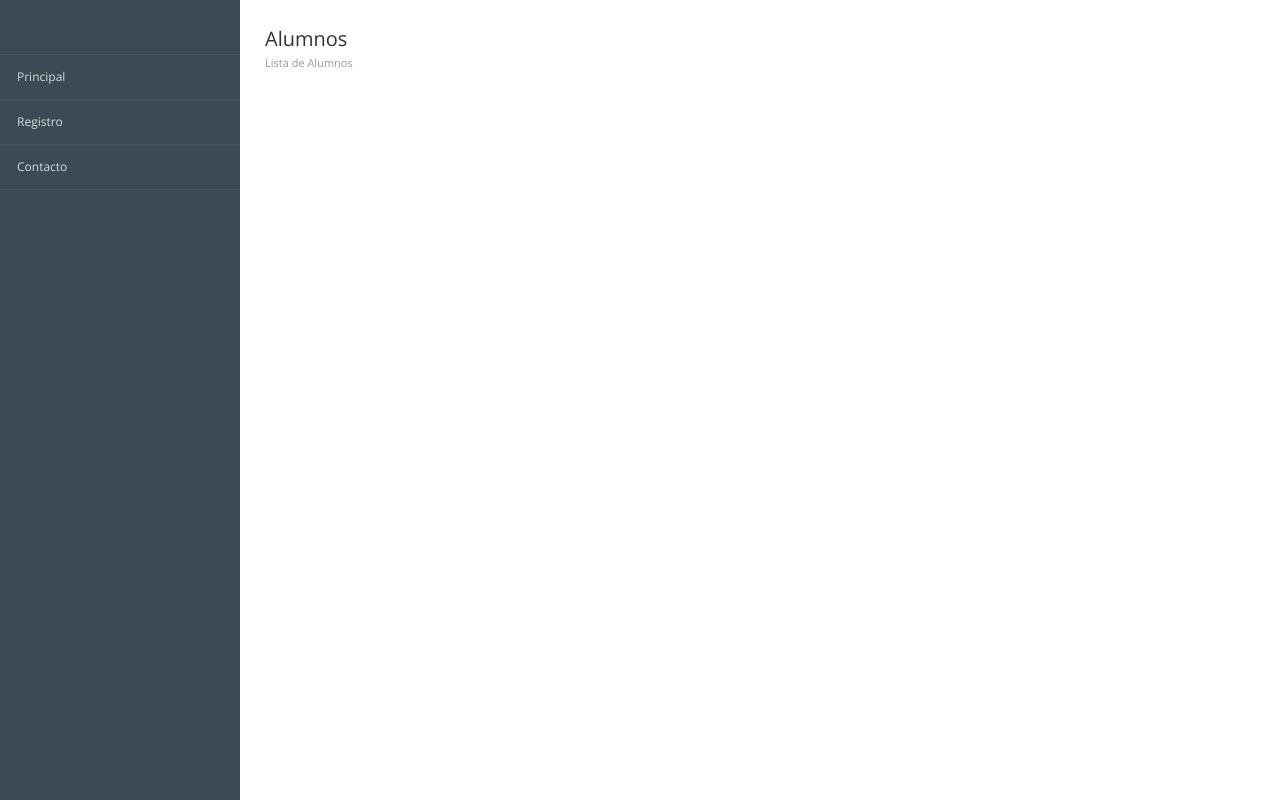
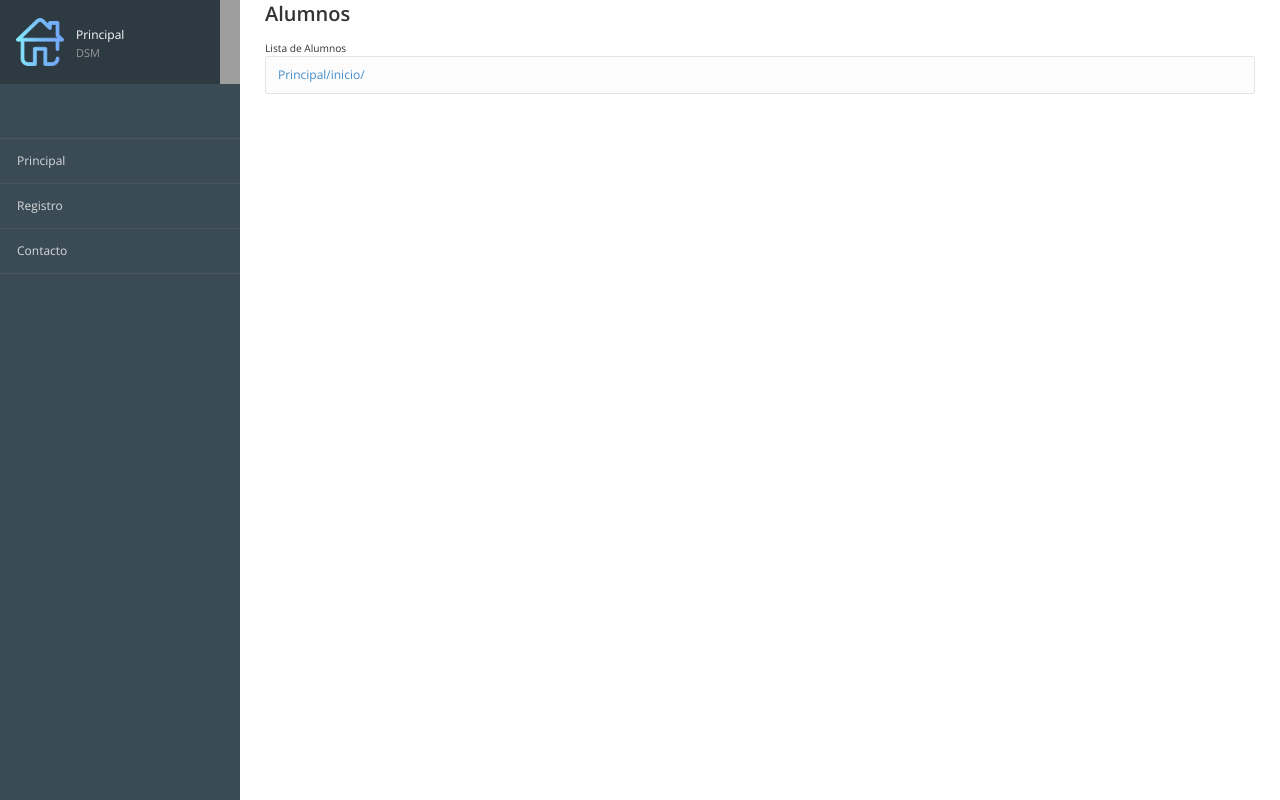
Before and after one commit to Omargeimer/proyecto-django, a Django app: page /inicio/ in a window 1280 px wide. Run offline with Django 5.2, Linux system fonts and the light colour scheme; some libraries are stand-ins or nearby versions; grey boxes are pictures that could not be loaded.

Commit message:
Diseño 2.0

```diff
--- a/prueba/inicio/templates/inicio/encabezado.html
+++ b/prueba/inicio/templates/inicio/encabezado.html
@@ -58,6 +58,17 @@
 
 		<!-- Barra de menú -->
 		<div class="sidebar">
+			<!-- Imagen de Usuario -->
+			<div class="user-menu dropdown">
+				<a href="#">
+					<img src="{%block imagen%}{%endblock%}">
+					<div class="user-info">
+						{%block modulo%}{%endblock%} <span>DSM</span>
+					</div>
+				</a>
+			</div>
+			<!-- /Imagen de Usuario -->
+
 			<div class="sidebar-content">
 				<!-- Menú de navegación -->
 				<ul class="navigation">
@@ -70,12 +81,36 @@
 		</div>
 		<!-- /sidebar -->
 
+		<!-- Contenido Principal-->
+        <div class="page-content">
+			{%block encabezado%}{%endblock%}
 
-        <!--CONTENIDO-->
-        {% block contenido %}<!--Template tag-->
-        <!--block sirve para indicar que colocaremos un bloque de contenido a través de -->
+			<!-- Barra de navegación-->
+			<div class="breadcrumb-line">
+				<ul class="breadcrumb">
 
-        {% endblock %}
+					<a href="{%url 'Principal'%}">
+						{%if request.path == '/' %}
+							Principal
+						{%else%}
+							Principal{{request.path}}
+						{%endif%}
+					</a>
+
+				</ul>
+			</div>
+			<!-- Barra de navegación-->
+
+			<!--CONTENIDO-->
+			{% block contenido %}<!--Template tag-->
+			<!--block sirve para indicar que colocaremos un bloque de contenido a través de -->
+
+			{% endblock %}
+
+
+
+		</div>
+		<!-- /Contenido Principal-->
 	</div>
 </body>
 </html>
--- a/prueba/inicio/templates/inicio/principal.html
+++ b/prueba/inicio/templates/inicio/principal.html
@@ -1,24 +1,21 @@
 {% extends "inicio/encabezado.html" %}
 {% block titulo %} PRINCIPAL {% endblock%}
+
+{%block imagen%}
+	{%load static%}
+	{%static 'inicio/images/home.png'%}
+{%endblock%}
+{%block modulo%}Principal{%endblock%}
+
 {% block contenido %}
 
-		<!-- Contenido Principal-->
-        <div class="page-content">
-
-
-			<!--Encabezdo -->
-			<div class="page-header">
-				<div class="page-title">
-					<h3>Alumnos
-				    <small>Lista de Alumnos </small></h3>
-				</div>
-
+			<div>
 
 			</div>
-			<!-- /Encabezado-->
-
-
-		</div>
-		<!-- /Contenido Principal-->
 
 {% endblock %}
+
+{%block encabezado%}
+	<h3>Alumnos</h3>
+	<small>Lista de Alumnos </small>
+{%endblock%}
--- a/prueba/inicio/views.py
+++ b/prueba/inicio/views.py
@@ -14,6 +14,3 @@ def formulario(request):
 
 def ejemplo(request):
     return render(request, "inicio/ejemplo.html")
-
-def ejemploactualización():
-    return False
```
Also changed, not shown: prueba/inicio/templates/inicio/contacto.html (+11 -20 lines), prueba/inicio/templates/inicio/formulario.html (+11 -19 lines), prueba/inicio/static/inicio/images/contacto.png (added), prueba/inicio/static/inicio/images/home.png (added), prueba/inicio/static/inicio/images/registrar.png (added).
